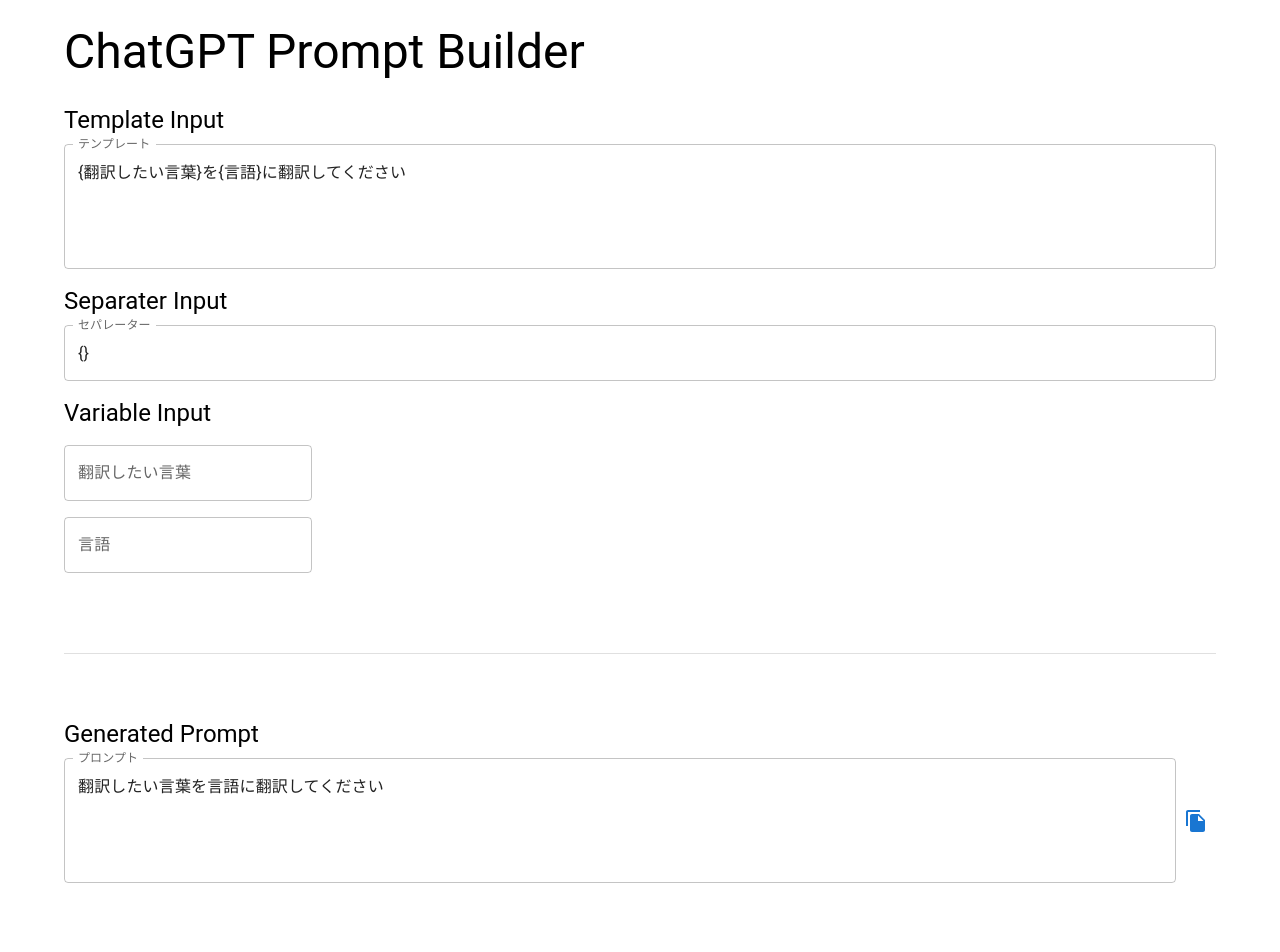
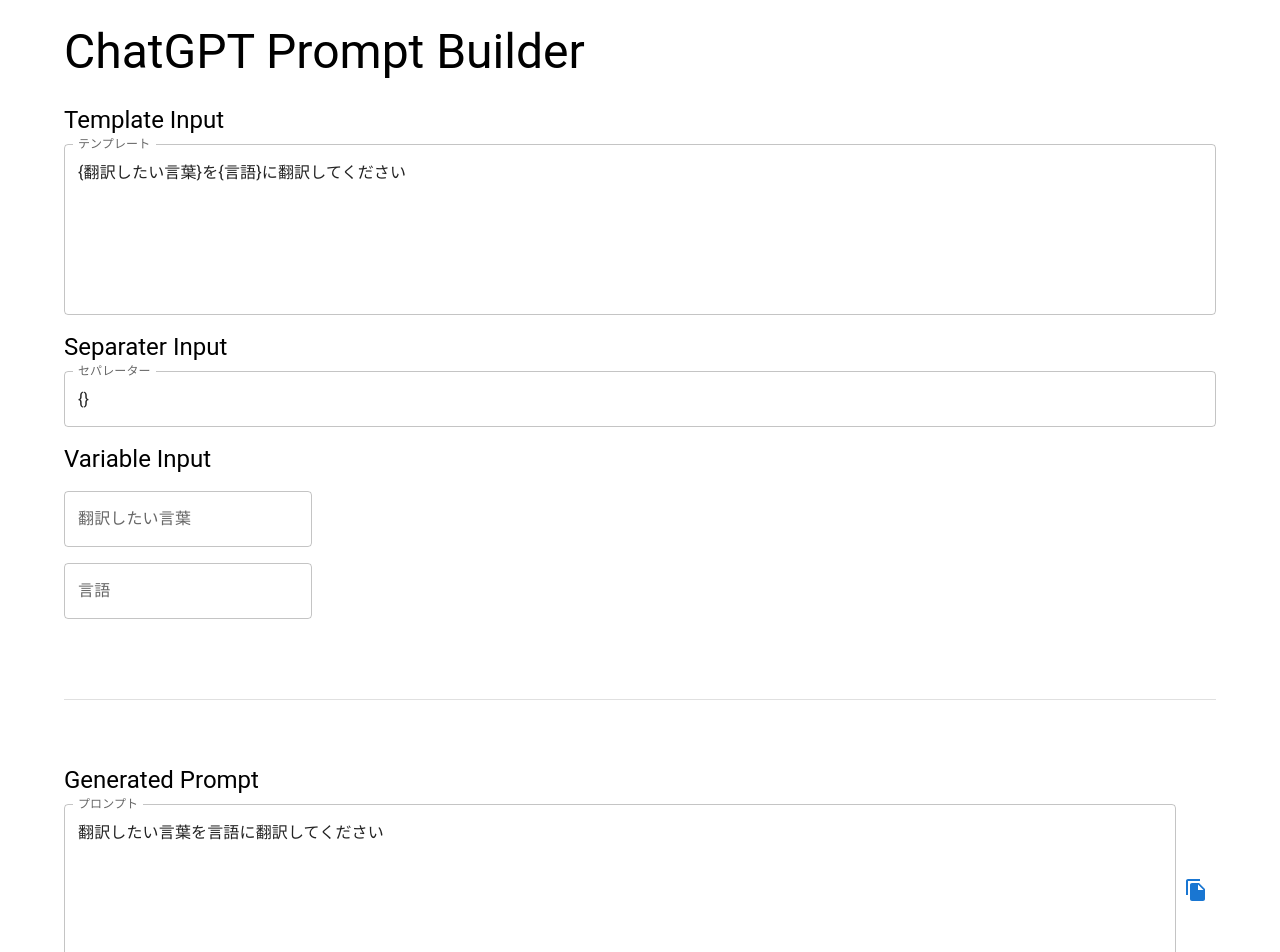
Before and after one commit to tanny-pm/chatgpt-prompt-builder, a React (Create React App) app: page / in a window 1280 px wide. Shown: the top 952 px of the page. Before the commit the page ends 883 px from the top, so only its background shows below. Built offline with nearby package versions, Linux system fonts and the light colour scheme.

Commit message:
Update: デザインとサイトタイトルを修正

```diff
--- a/public/index.html
+++ b/public/index.html
@@ -24,7 +24,7 @@
       work correctly both with client-side routing and a non-root public URL.
       Learn how to configure a non-root public URL by running `npm run build`.
     -->
-    <title>React App</title>
+    <title>ChatGPT Prompt Builder</title>
   </head>
   <body>
     <noscript>You need to enable JavaScript to run this app.</noscript>
--- a/src/App.js
+++ b/src/App.js
@@ -112,7 +112,7 @@
               onChange={handleTemplateChange}
               fullWidth
               multiline
-              rows={4}
+              rows={6}
             />
           </Box>
         </Grid>
@@ -136,13 +136,13 @@
         <Grid item xs={12}>
           <Divider sx={{ marginY: 8 }} />
           <Typography variant="h5">Generated Prompt</Typography>
-          <Box mt={1} display="flex" alignItems="center">
+          <Box mt={1} mb={10} display="flex" alignItems="center">
             <TextField
               label="プロンプト"
               value={generatePrompt()}
               fullWidth
               multiline
-              rows={4}
+              rows={6}
             />{" "}
             <IconButton
               onClick={copyToClipboard}
```
